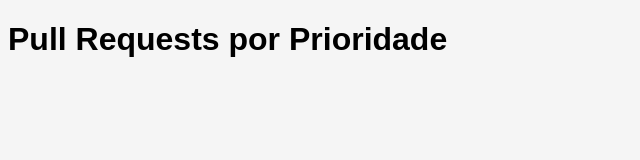
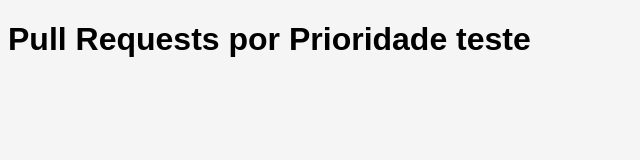
Before and after one commit to samuel441/git-page-pr, a plain HTML site: page dashboard/index.html in a window 1280 px wide. Shown: the whole page, without its empty margins (0-640 px from the left). Drawn offline with Linux system fonts and the light colour scheme.

Commit message:
Update header text in index.html

```diff
--- a/dashboard/index.html
+++ b/dashboard/index.html
@@ -6,7 +6,7 @@
   <link rel="stylesheet" href="styles.css" />
 </head>
 <body>
-  <h1>Pull Requests por Prioridade</h1>
+  <h1>Pull Requests por Prioridade teste</h1>
 
   <div id="board"></div>
 
```
